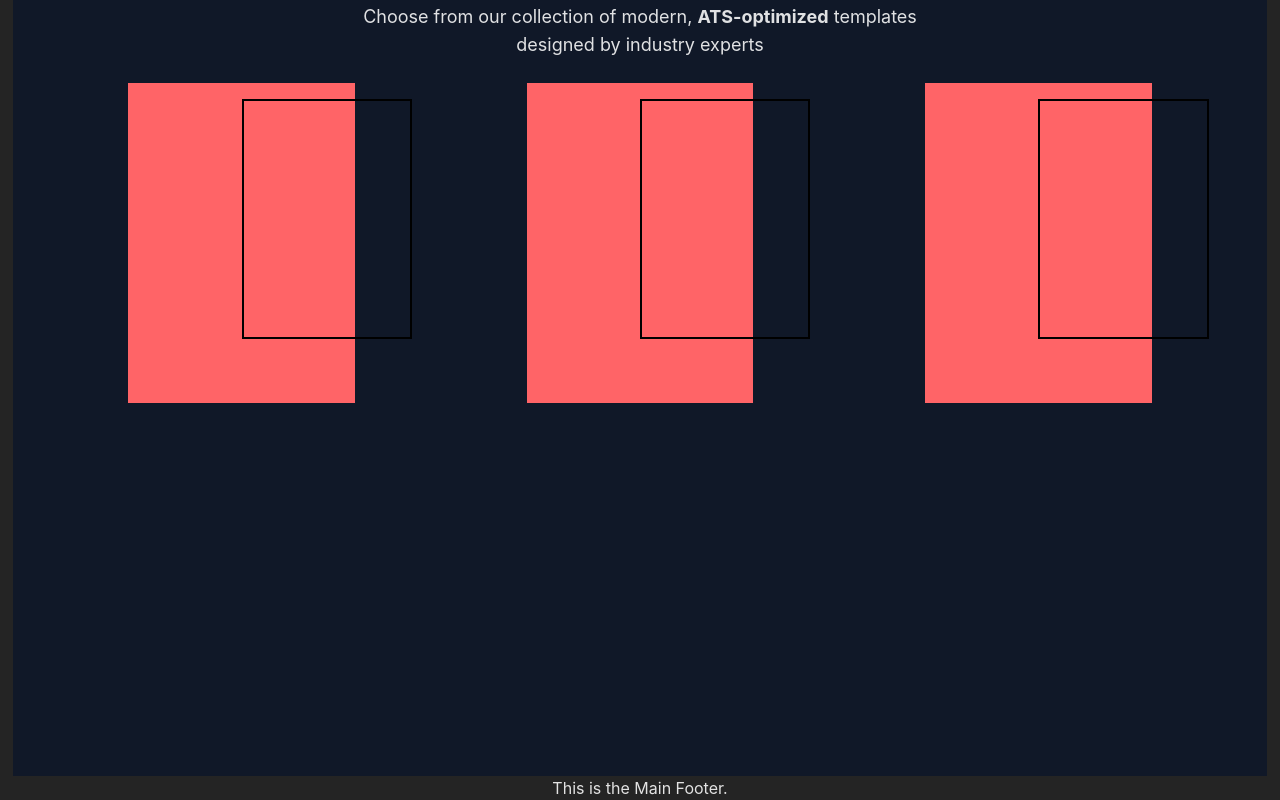
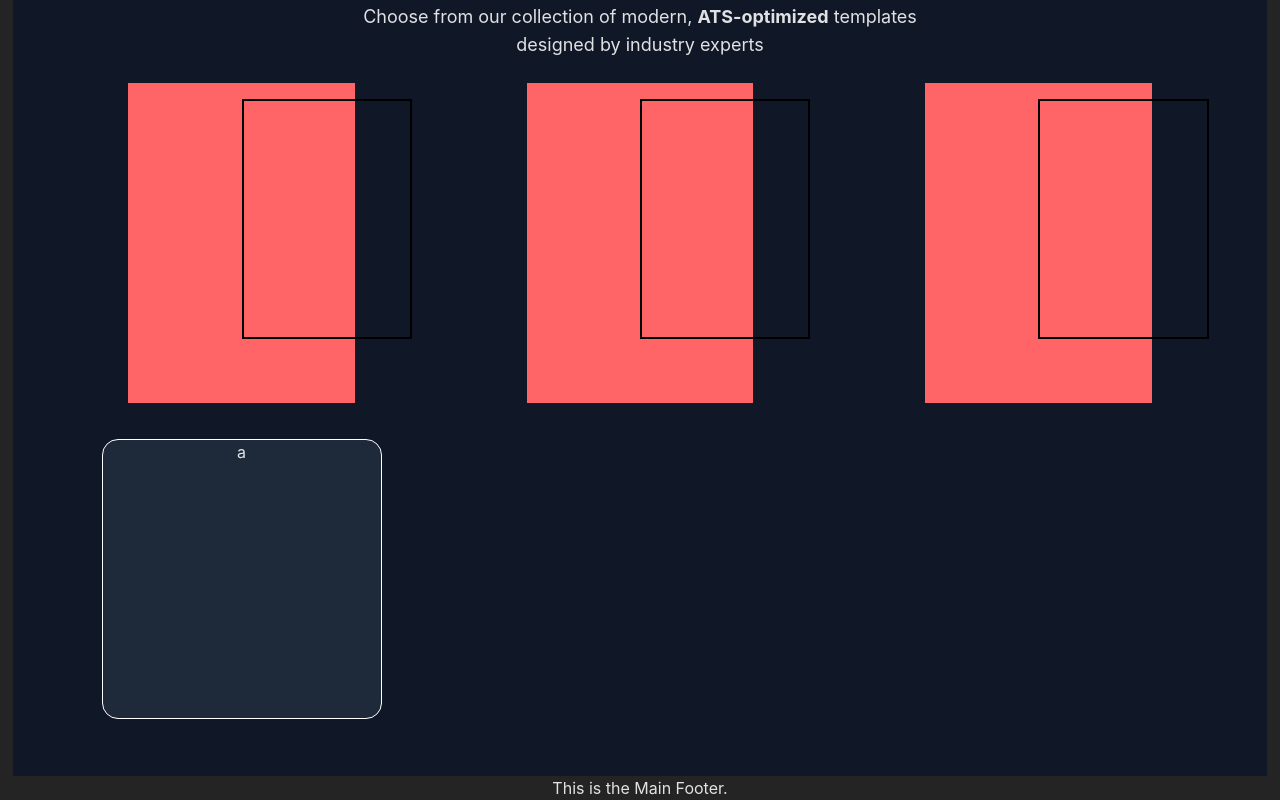
Before and after one commit to Subhranshu-Lenka/React-Resume-Builder, a React (Vite) app: page / in a window 1280 px wide. Shown: the part 725-1525 px from the top of the page. Built offline with nearby package versions, Linux system fonts and the light colour scheme.

Commit message:
template card component

```diff
--- /dev/null
+++ b/src/components/TemplateCard/TemplateCard.jsx
@@ -0,0 +1,16 @@
+function TemplateCard() {
+  return (
+    <>
+      <div
+        className="
+        bg-gray-800 h-[35vh] min-h-[18vh] aspect-square
+        border-[1px] border-white rounded-2xl
+          template-card"
+      >
+        a
+      </div>
+    </>
+  );
+}
+
+export default TemplateCard;
--- a/src/pages/Home/Home.jsx
+++ b/src/pages/Home/Home.jsx
@@ -1,5 +1,6 @@
 import { useRef } from "react";
 import useScrollToView from "../../hooks/useScrollToView";
+import TemplateCard from "../../components/TemplateCard/TemplateCard";
 import "./home.css";
 
 function Home() {
@@ -80,6 +81,7 @@ function Home() {
               <div className="template-grid-item relative p-4 pb-8 bg-red-400 h-[40vh] aspect-[1/1.41]"></div>
               <div className="template-grid-item p-4 pb-8 bg-red-400 h-[40vh] aspect-[1/1.41]"></div>
               <div className="template-grid-item p-4 pb-8 bg-red-400 h-[40vh] aspect-[1/1.41]"></div>
+              <TemplateCard/>
             </div>
           </div>
         </section>
```
